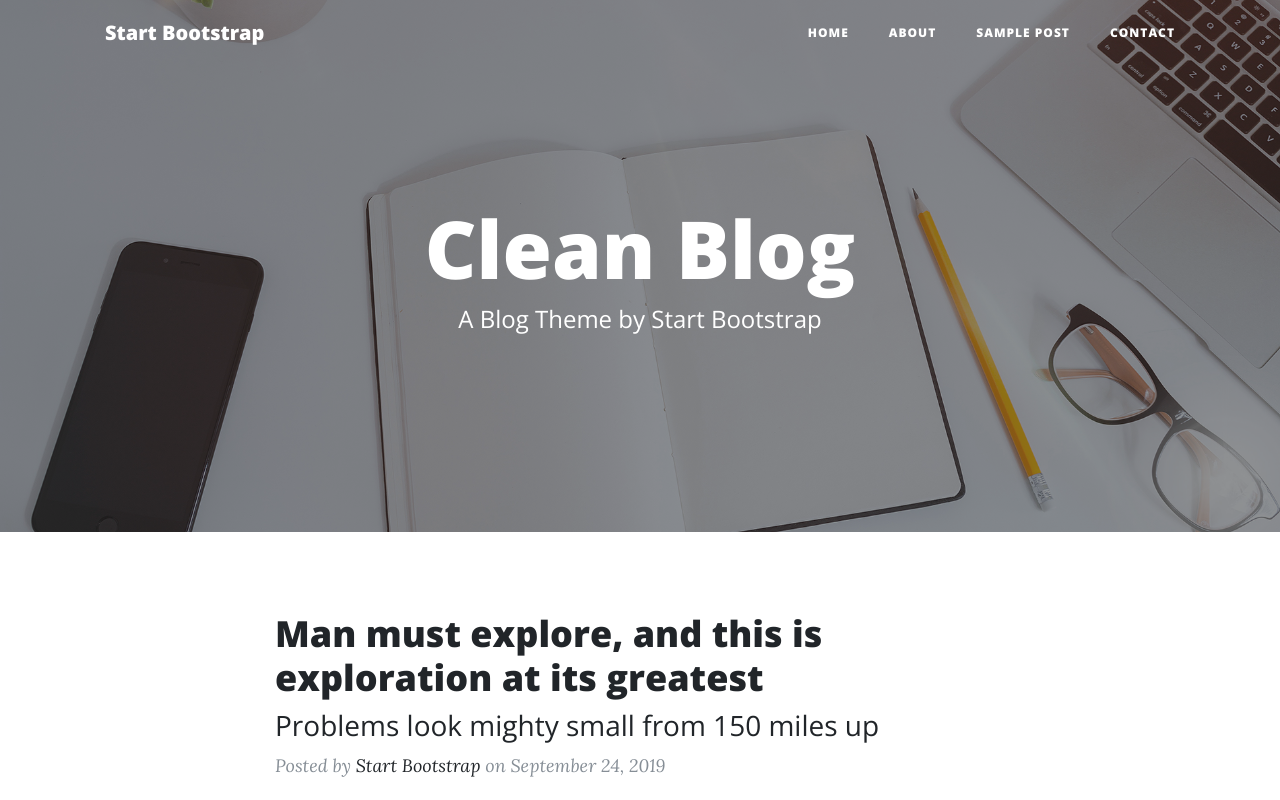
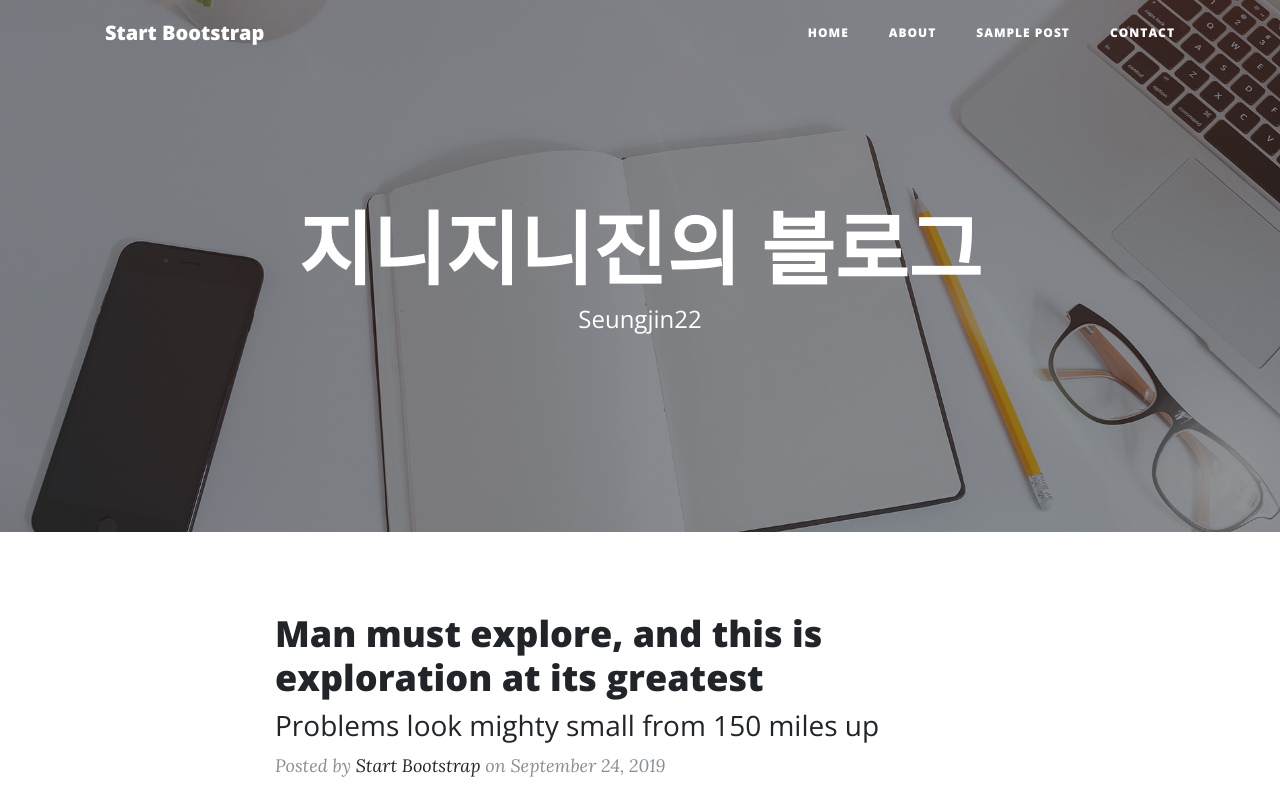
Before and after one commit to Seungjin22/Seungjin22.github.io, a website: page index.html in a window 1280 px wide. Shown: the top 800 px of the page. Drawn offline with nearby package versions, Linux system fonts and the light colour scheme.

Commit message:
edited portfolio

```diff
--- a/index.html
+++ b/index.html
@@ -8,7 +8,7 @@
   <meta name="description" content="">
   <meta name="author" content="">
 
-  <title>Clean Blog - Start Bootstrap Theme</title>
+  <title>Clean Blog - A Blog Theme by Start Bootstrap</title>
 
   <!-- Bootstrap core CSS -->
   <link href="vendor/bootstrap/css/bootstrap.min.css" rel="stylesheet">
@@ -59,8 +59,8 @@
       <div class="row">
         <div class="col-lg-8 col-md-10 mx-auto">
           <div class="site-heading">
-            <h1>Clean Blog</h1>
-            <span class="subheading">A Blog Theme by Start Bootstrap</span>
+            <h1>지니지니진의 블로그</h1>
+            <span class="subheading">Seungjin22</span>
           </div>
         </div>
       </div>
```
